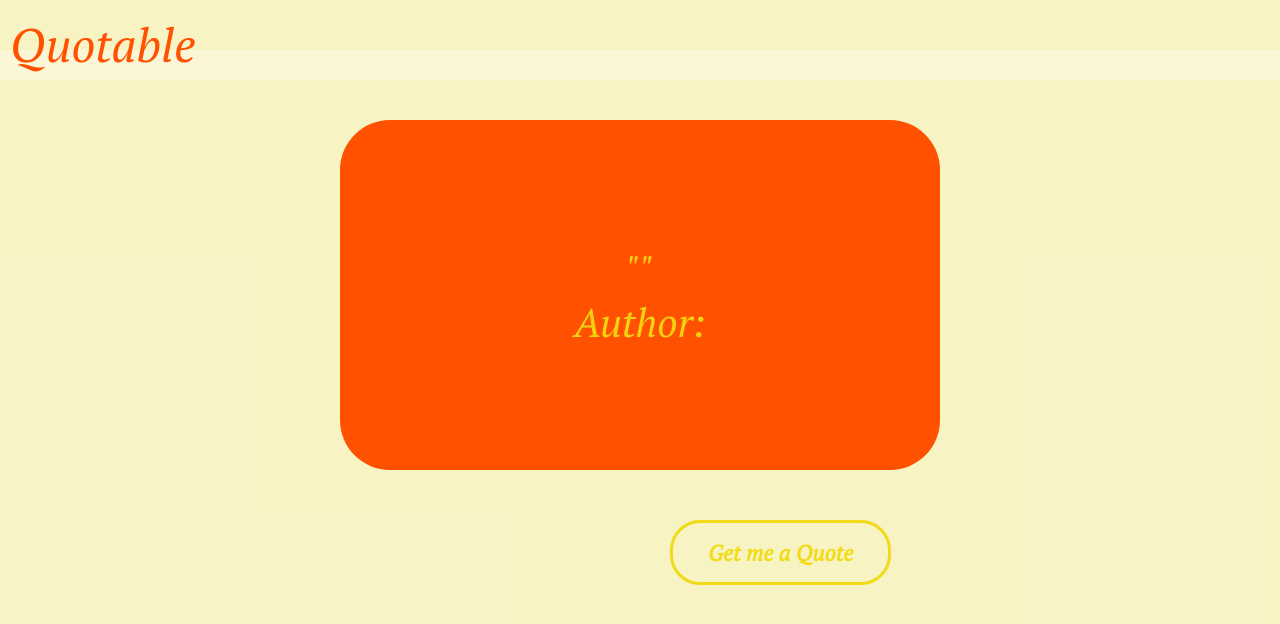
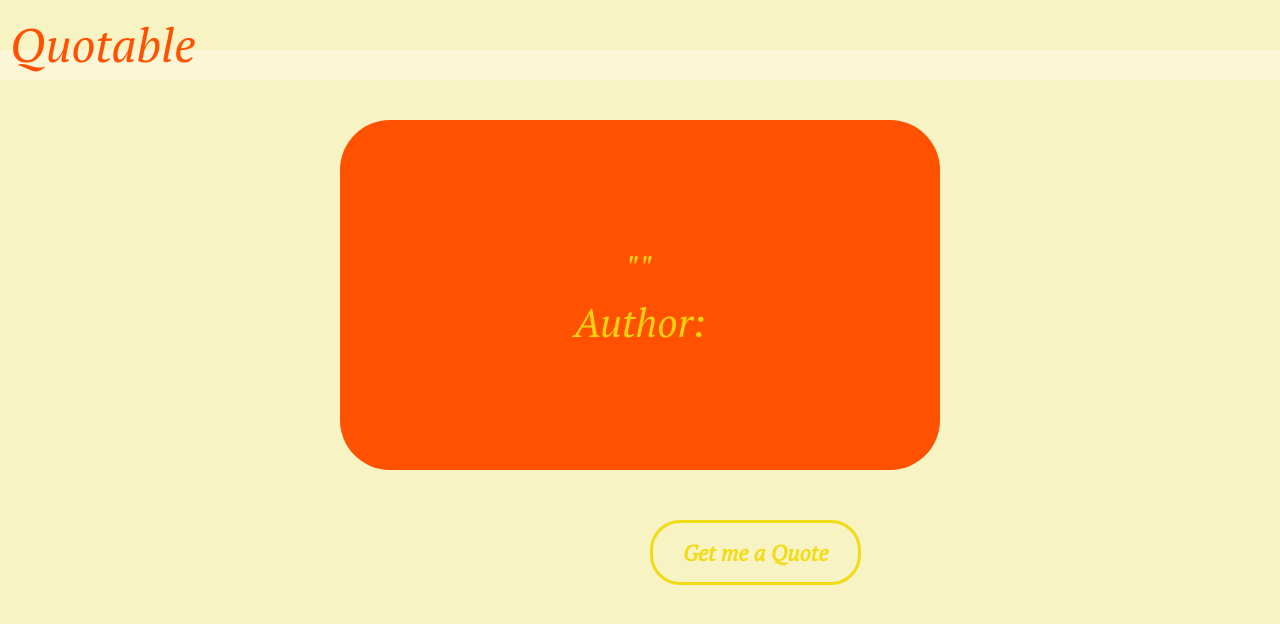
Before and after one commit to Esiyankey/QuoteGenerator, a React (Vite) app: page / in a window 1280 px wide. Shown: the top 624 px of the page. Built offline with nearby package versions, Linux system fonts and the light colour scheme.

Commit message:
fix:fix a bug

```diff
--- a/src/App.css
+++ b/src/App.css
@@ -18,12 +18,12 @@
 .foot {
   position: fixed;
   bottom: 0;
-  left: 150px;
+  left: 130px;
   display: flex;
   /* gap: 10px; */
 }
 .btn {
-  padding: 15px 35px;
+  padding: 15px 30px;
   position: relative;
   bottom: 25px;
   background: none;
```
